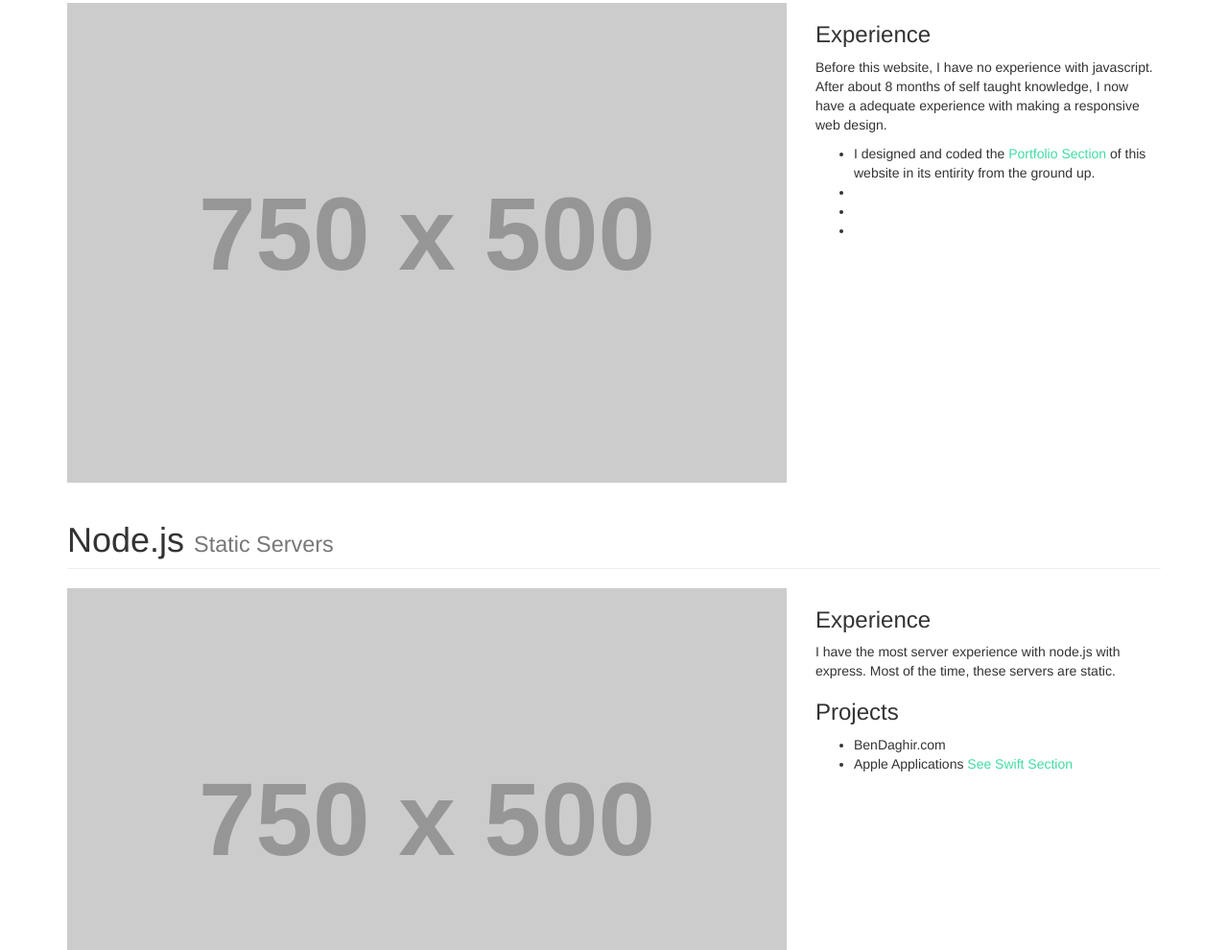
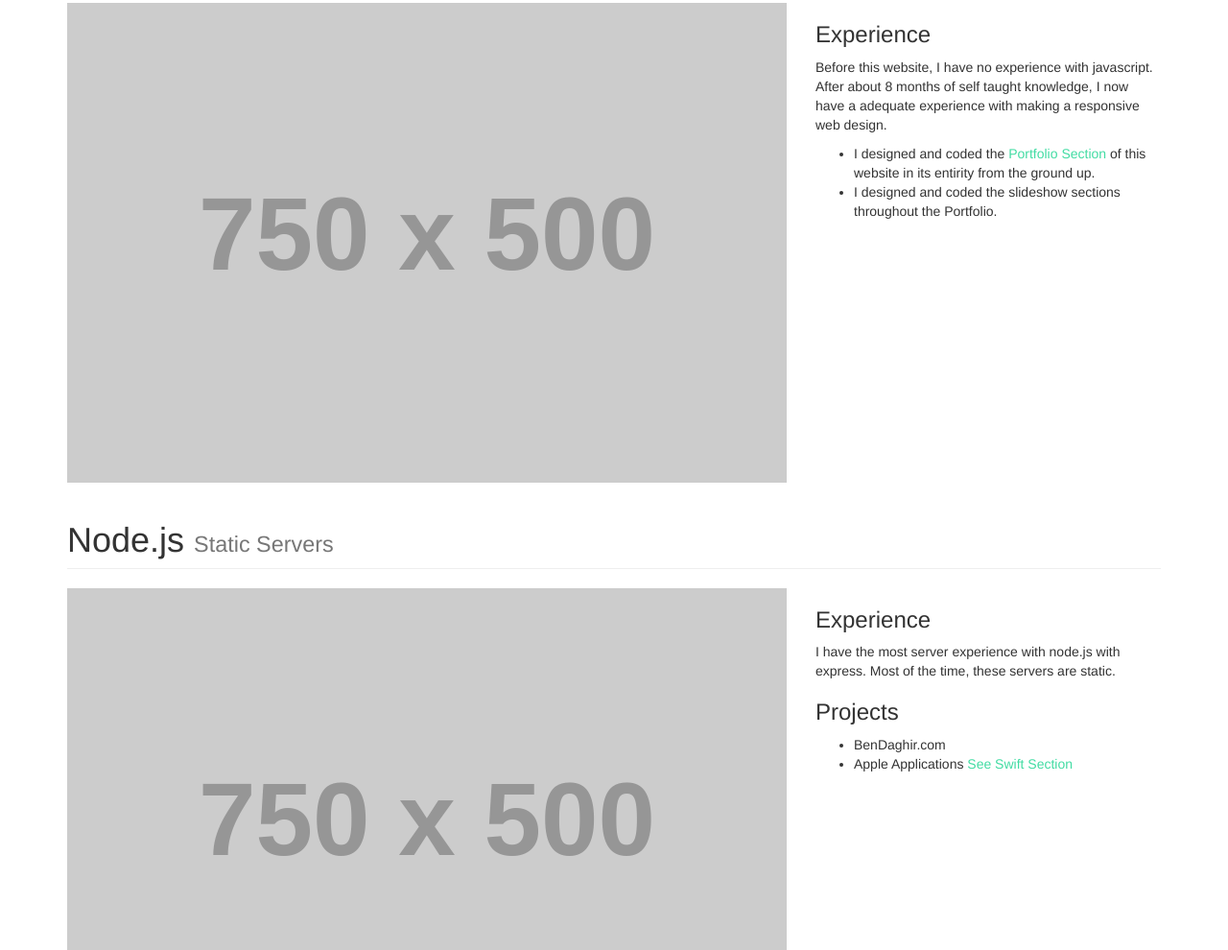
Before and after one commit to ben-daghir/bendaghir.com, a website: page views/coding/home.html in a window 1280 px wide. Shown: the part 836-1826 px from the top of the page at 96% size. Drawn offline with Linux system fonts and the light colour scheme; placeholder pictures from the web are drawn by us.

Commit message:
coding section

```diff
--- a/views/coding/home.html
+++ b/views/coding/home.html
@@ -104,9 +104,8 @@
                     <li>I designed and coded the <a class="link" href="/#portfolio">Portfolio Section</a> of this
                     website in its entirity
                     from the ground up.</li>
-                    <li></li>
-                    <li></li>
-                    <li></li>
+                    <li>I designed and coded the slideshow sections throughout
+                        the Portfolio.</li>
                 </ul>
             </div>
 
```
